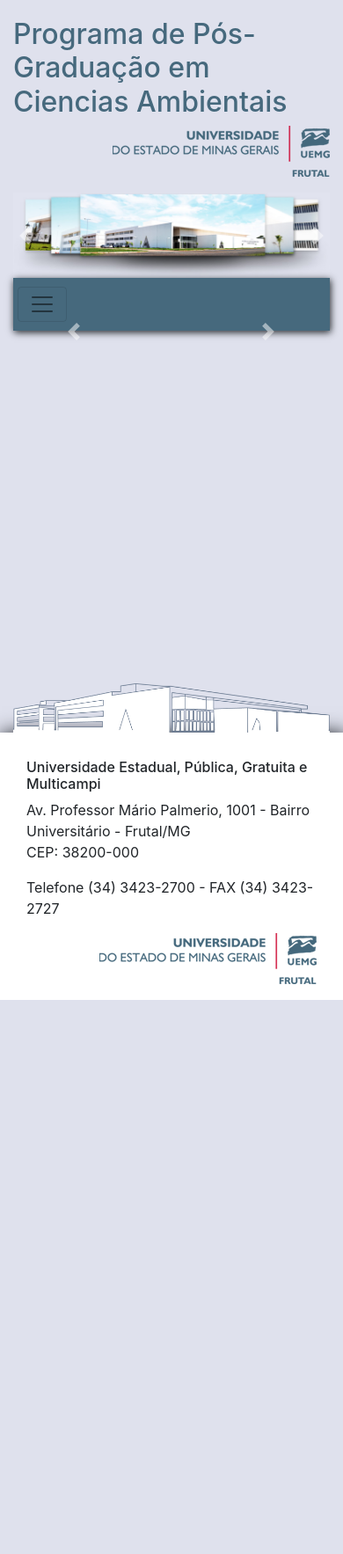
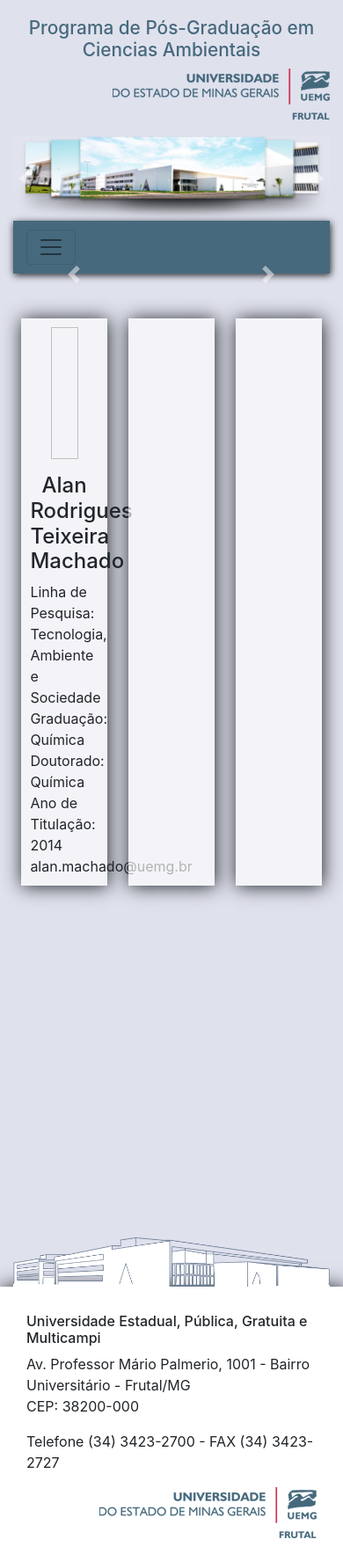
Before and after one commit to UEMGNUPSI/UemgMestrado, a PHP site: page / in a window 390 px wide. Shown: the whole page at 88% size. Before the commit the page ends 1137 px from the top, so only its background shows below. Run offline with PHP 8.4, Linux system fonts and the light colour scheme.

Commit message:
5º commit - criação corpo docente

```diff
--- a/Head.php
+++ b/Head.php
@@ -29,11 +29,11 @@
     </div>
 
     <nav class="navbar navbar-expand-lg navbar-light bg-light menu" style='padding: 10px 5px;'>
-        <button class="navbar-toggler" type="button" data-toggle="collapse" data-target="#navbarTogglerDemo02" aria-controls="navbarTogglerDemo02" aria-expanded="false" aria-label="Toggle navigation">
+        <button class="navbar-toggler espacamento" type="button" data-toggle="collapse" data-target="#navbarTogglerDemo02" aria-controls="navbarTogglerDemo02" aria-expanded="false" aria-label="Toggle navigation">
             <span class="navbar-toggler-icon"></span>
         </button>
 
-        <div class="collapse navbar-collapse" id="navbarTogglerDemo02">
+        <div class="collapse navbar-collapse espacamento" id="navbarTogglerDemo02">
             <ul class="navbar-nav mr-auto mt-2 mt-lg-0">
                 <li class="nav-item ">
                     <a class="nav-link" href="#">Inicio <span class="sr-only">(current)</span></a>
@@ -99,7 +99,7 @@
 
         </div>
     </nav>
-    <div class="row">
+    <div class="row" style="margin-bottom:50px">
         <div id="carouselExampleControls2" class="carousel slide col-8 offset-2" data-ride="carousel">
             <div class="carousel-inner">
                 <div class="carousel-item active">
--- /dev/null
+++ b/docente.css
@@ -0,0 +1,7 @@
+.quadros{
+    width: 25%;
+    margin-right:6.25%;
+    padding: 10px;
+    background: #ffffffa6;
+    box-shadow: 1px 1px 20px 0px;
+}
--- /dev/null
+++ b/docente.php
@@ -0,0 +1,21 @@
+<div class="container">
+    <div class="row">
+        <div class="quadros" style=";min-height:300px;margin-left:6.25%;">
+                <figure  style="text-align:center">
+                    <a href="http://lattes.cnpq.br/9843838056118017" 	target='_blank'> <img style="height:150px; width: 40%"></a>
+                </figure>
+                <h4 style="text-align:center"> Alan Rodrigues Teixeira Machado </h4>
+                <informacao> Linha de Pesquisa: Tecnologia, Ambiente e Sociedade <br></informacao>
+                <informacao> Graduação: Química <br></informacao>
+                <informacao> Doutorado: Química<br> </informacao>
+                <informacao> Ano de Titulação: 2014<br> </informacao>
+                <informacao> alan.machado@uemg.br<br> </informacao>
+        </div>
+        <div class="quadros" style="min-height:300px;">
+
+        </div>
+        <div class="quadros" style="min-height:300px;">
+
+        </div>
+    </div>
+</div>
--- a/index.php
+++ b/index.php
@@ -6,7 +6,9 @@
     <title>Page Title</title>
     <meta name="viewport" content="width=device-width, initial-scale=1">
     <link rel="stylesheet" href="https://stackpath.bootstrapcdn.com/bootstrap/4.1.3/css/bootstrap.min.css" integrity="sha384-MCw98/SFnGE8fJT3GXwEOngsV7Zt27NXFoaoApmYm81iuXoPkFOJwJ8ERdknLPMO" crossorigin="anonymous">
+    <!-- CSS -->
     <link rel="stylesheet" type="text/css" media="screen" href="menu.css" />
+    <link rel="stylesheet" type="text/css" media="screen" href="docente.css" />
     <script src="main.js"></script>
     <script src="https://code.jquery.com/jquery-3.3.1.slim.min.js" integrity="sha384-q8i/X+965DzO0rT7abK41JStQIAqVgRVzpbzo5smXKp4YfRvH+8abtTE1Pi6jizo" crossorigin="anonymous"></script>
     <script src="https://cdnjs.cloudflare.com/ajax/libs/popper.js/1.14.3/umd/popper.min.js" integrity="sha384-ZMP7rVo3mIykV+2+9J3UJ46jBk0WLaUAdn689aCwoqbBJiSnjAK/l8WvCWPIPm49" crossorigin="anonymous"></script>
@@ -15,8 +17,9 @@
 <body >
     <?php
         require_once("Head.php");
+        require_once("docente.php");
+    ?>
 
-    ?>
     <p style="margin-top:400px"><p>
     <?php
         require_once("footer.php");
--- a/menu.css
+++ b/menu.css
@@ -52,3 +52,16 @@ a{
     font-size: 105%;
     color:whitesmoke !important;
 }
+.dropdown-item:hover{
+    background: #46697d !important;
+}
+
+@media (max-width: 575.98px){
+    .espacamento{
+        margin-left:10px;
+    }
+    h2{
+        font-size: 130%;
+        text-align: center;
+    }
+}
```
